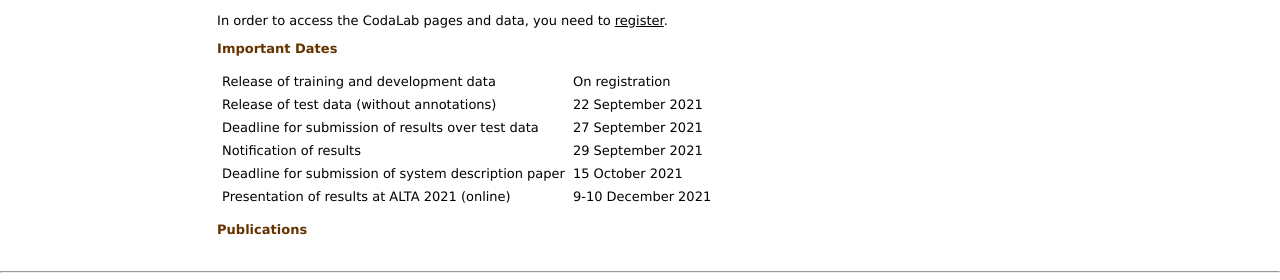
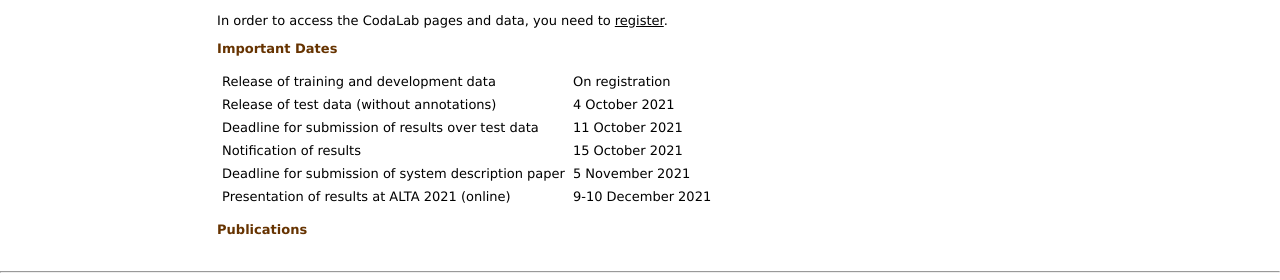
Before and after one commit to altaexec/alta-website, a Jekyll site: the page events/sharedtask2021/description.html, which Jekyll copies as it is, in a window 1280 px wide. Shown: the part 652-932 px from the top of the page. Built offline with Jekyll 4.4.1, drawn with Linux system fonts in a browser that asks for light colours.

Commit message:
Update ALTA 2021 shared task dates

```diff
--- a/events/sharedtask2021/description.html
+++ b/events/sharedtask2021/description.html
@@ -135,19 +135,19 @@
         </tr>
         <tr>
             <td align="left">Release of test data (without annotations)</td>
-            <td align="left">22 September 2021</td>
+            <td align="left">4 October 2021</td>
         </tr>
         <tr>
             <td align="left">Deadline for submission of results over test data</td>
-            <td align="left">27 September 2021</td>
+            <td align="left">11 October 2021</td>
         </tr>
         <tr>
             <td align="left">Notification of results</td>
-            <td align="left">29 September 2021</td>
+            <td align="left">15 October 2021</td>
         </tr>
         <tr>
             <td align="left">Deadline for submission of system description paper</td>
-            <td align="left">15 October 2021</td>
+            <td align="left">5 November 2021</td>
         </tr>
         <tr>
           <td align="left">Presentation of results at ALTA 2021 (online)</td>
```
